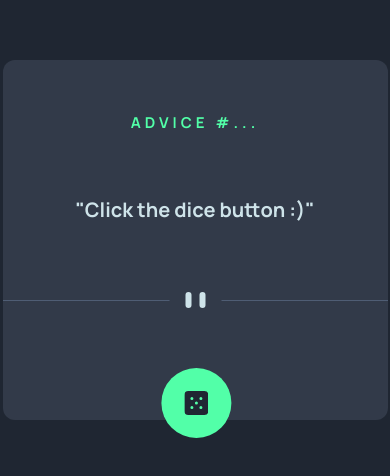
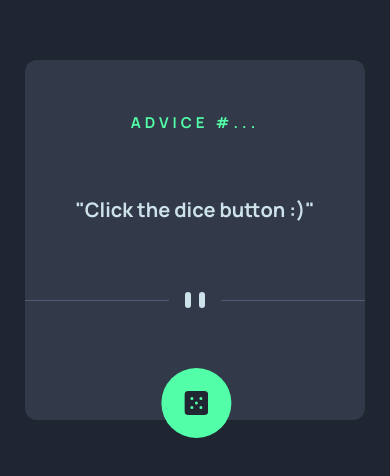
Before and after one commit to bkrcokan13/advice-generator-app, a plain HTML site: page index.html in a window 390 px wide. Shown: the part 182-658 px from the top of the page. Drawn offline with Linux system fonts and the light colour scheme.

Commit message:
Update style.css

```diff
--- a/static/css/style.css
+++ b/static/css/style.css
@@ -107,10 +107,7 @@ body {
 
 @media screen and (max-width: 767px) {
     .generator-container {
-        width: 385px;
+        width: 340px;
         height: 360px;
     }
-    #advice-random-btn {
-
-    }
 }
```
Also changed, not shown: 1 other file.
